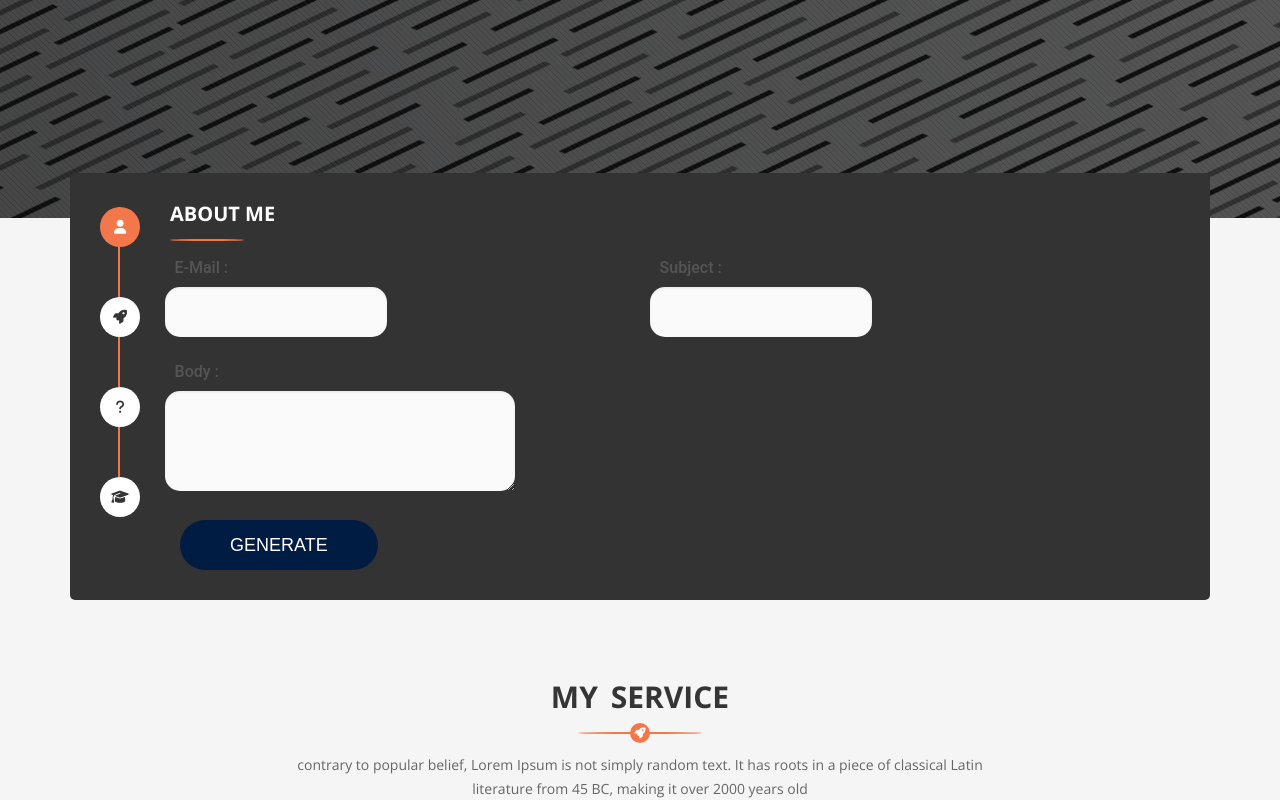
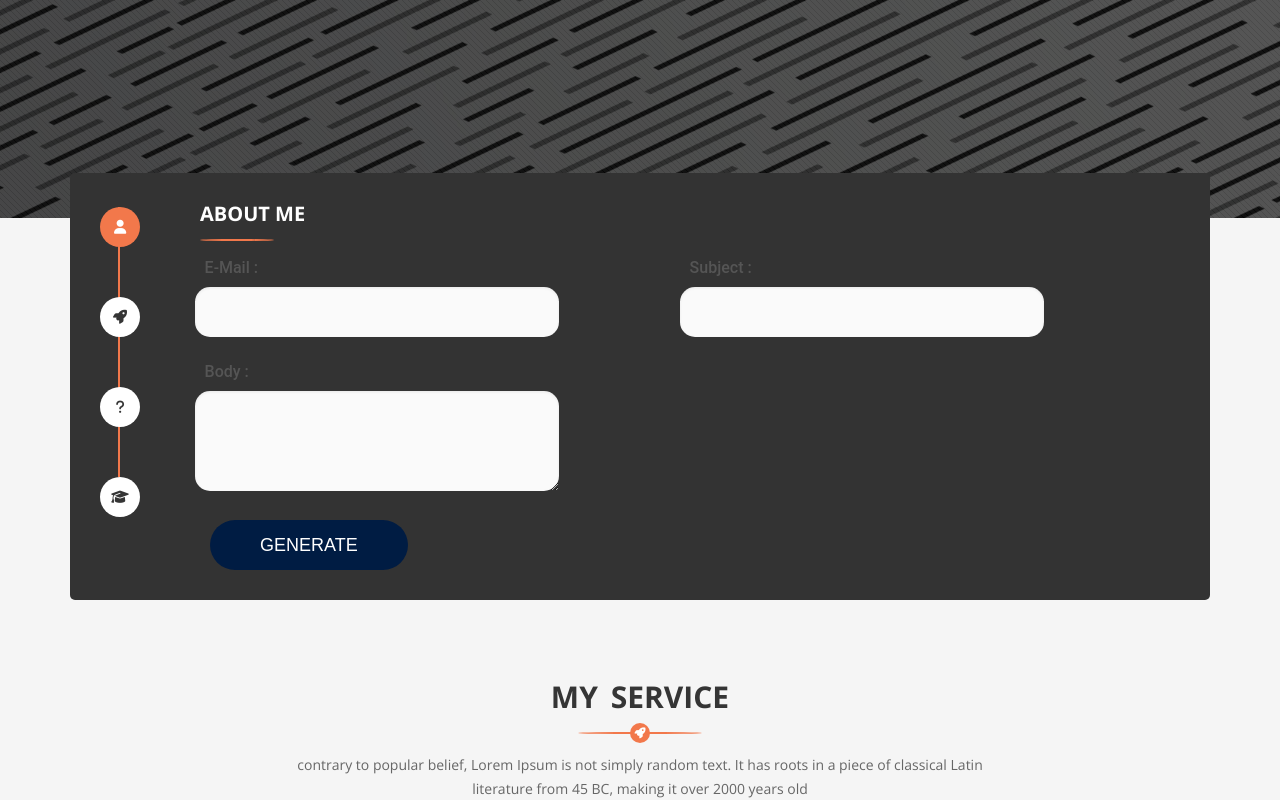
Before and after one commit to hemkeshraina/GET-QR-RENEW, a plain HTML site: page index.html in a window 1280 px wide. Shown: the part 462-1262 px from the top of the page. Drawn offline with nearby package versions, Linux system fonts and the light colour scheme.

Commit message:
Fix: Form Input

```diff
--- a/index.html
+++ b/index.html
@@ -203,7 +203,7 @@
 																		<div class="col-2">
 																			<div class="input-group">
 																				<label class="label" >Body :</label>
-																				<textarea name="textarea" style="width:350px;height:100px;"></textarea>
+																				<textarea name="textarea" style="width:100%;height:100px;"></textarea>
 																			</div>
 																		</div>
 
--- a/style.css
+++ b/style.css
@@ -748,7 +748,7 @@ Version:	1.1
 }
 #about-me .tab-content {
 	background: #333;
-	padding: 30px 30px 30px 100px;
+	padding: 30px 30px 30px 130px;
 	border-radius: 5px;
 }
 #about-me .tab-pane {
@@ -2931,6 +2931,7 @@ Version:	1.1
   .sform .input-group {
     position: relative;
     margin-bottom: 22px;
+	width: 75%;
   }
 
   .sform .input-group-icon {
```
